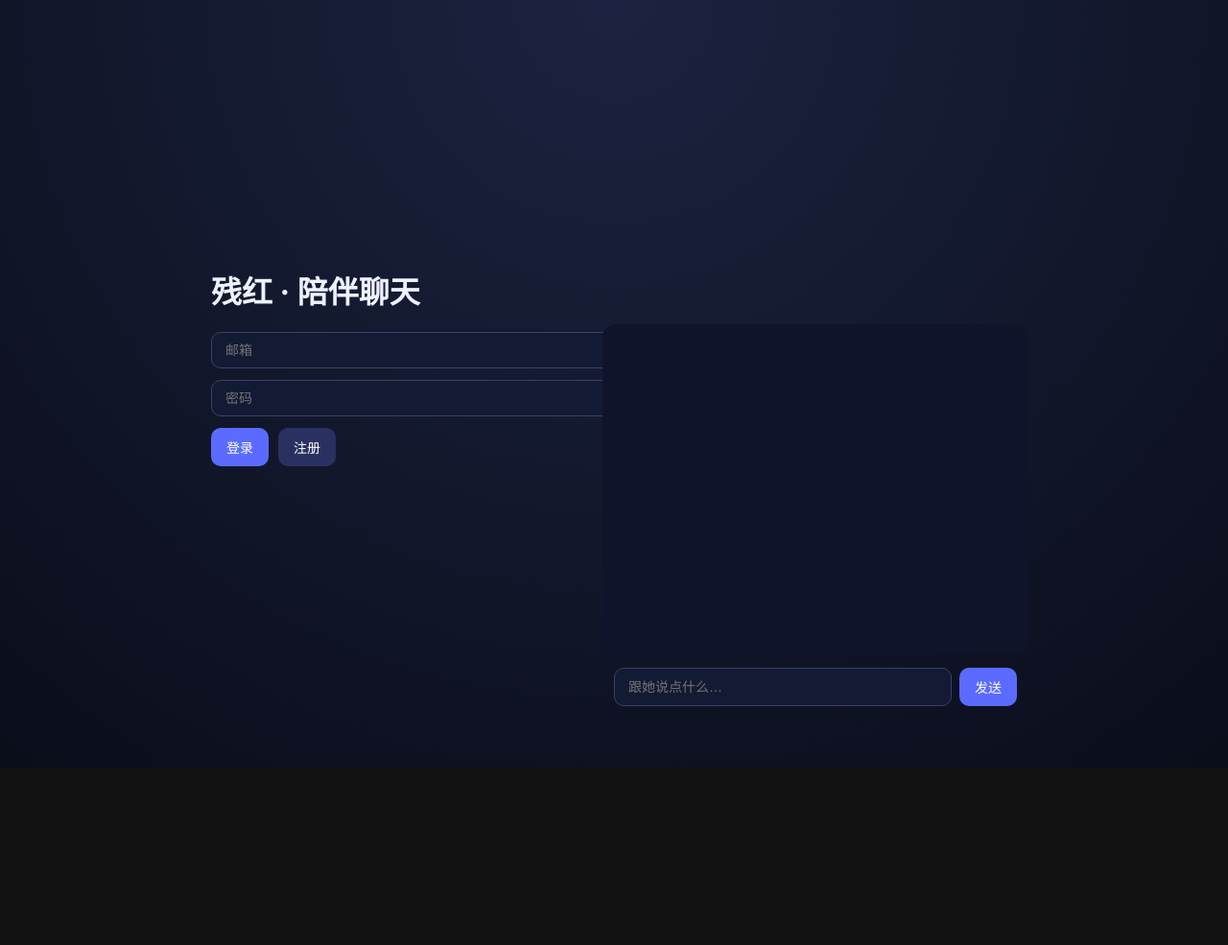
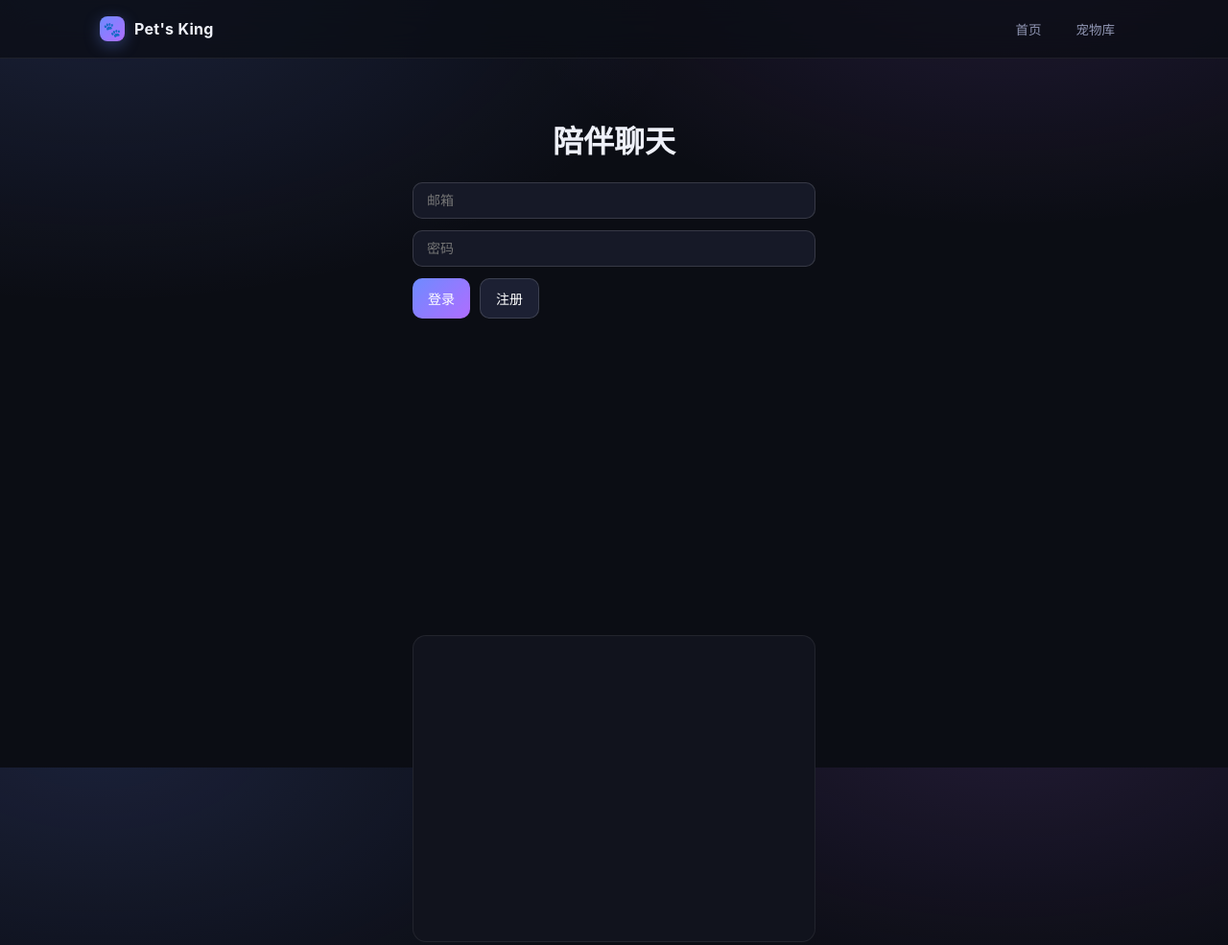
Before and after one commit to claw-works/petsking, a website with bundled scripts: page chat/index.html in a window 1280 px wide. Shown: the top 985 px of the page at 96% size. Before the commit the page ends 800 px from the top, so only its background shows below. Built offline with nearby package versions, Linux system fonts and the light colour scheme.

Commit message:
feat(chat): 加导航栏 + 配色对齐站点主题

```diff
--- a/chat/chat.css
+++ b/chat/chat.css
@@ -1,42 +1,76 @@
 :root {
   color-scheme: dark;
+  --bg:#0b0d14;
+  --bg-soft:#11131d;
+  --card:#161927;
+  --card-hi:#1c2033;
+  --line:rgba(255,255,255,0.07);
+  --line-hi:rgba(255,255,255,0.14);
+  --fg:#eef0f8;
+  --muted:#9096b3;
+  --muted-dim:#666c88;
+  --accent:#6d8bff;
+  --accent-2:#b06dff;
+  --accent-glow:rgba(109,139,255,0.35);
   font-family: -apple-system, "PingFang SC", sans-serif;
 }
+* { box-sizing: border-box; }
 body {
   margin: 0;
   min-height: 100vh;
-  display: flex;
-  align-items: center;
-  justify-content: center;
-  background: radial-gradient(circle at top, #1b2340, #0a0d1a);
-  color: #eef1ff;
+  background: var(--bg);
+  color: var(--fg);
+  background-image:
+    radial-gradient(900px 500px at 82% -8%, rgba(176,109,255,0.14), transparent 60%),
+    radial-gradient(1000px 560px at 8% -4%, rgba(109,139,255,0.16), transparent 62%);
+  background-attachment: fixed;
+}
+a { color: inherit; text-decoration: none; }
+.wrap { max-width: 1120px; margin: 0 auto; padding: 0 24px; }
+
+.nav { position: sticky; top: 0; z-index: 20;
+  backdrop-filter: blur(14px); -webkit-backdrop-filter: blur(14px);
+  background: rgba(11,13,20,0.72); border-bottom: 1px solid var(--line); }
+.nav .wrap { display: flex; align-items: center; justify-content: space-between; height: 60px; }
+.nav .brand { display: flex; align-items: center; gap: 10px; font-weight: 700; letter-spacing: .3px; }
+.nav .brand .dot { width: 26px; height: 26px; border-radius: 8px; display: grid; place-items: center; font-size: 15px;
+  background: linear-gradient(135deg, var(--accent), var(--accent-2)); box-shadow: 0 4px 16px var(--accent-glow); }
+.nav .links { display: flex; gap: 8px; align-items: center; }
+.nav .links a { padding: 7px 14px; border-radius: 9px; font-size: 13.5px; color: var(--muted); transition: .15s; }
+.nav .links a:hover { color: var(--fg); background: rgba(255,255,255,0.06); }
+
+main.wrap {
+  display: flex; flex-direction: column; align-items: center;
+  min-height: calc(100vh - 60px); justify-content: center; padding: 40px 24px;
 }
 .panel { width: min(420px, 92vw); }
 .panel.hidden { display: none; }
+#auth-title { text-align: center; }
 #auth-form { display: flex; flex-direction: column; gap: 12px; }
 #auth-form input {
-  padding: 10px 14px; border-radius: 10px; border: 1px solid #3a4066;
-  background: #131a33; color: #eef1ff; font-size: 14px;
+  padding: 10px 14px; border-radius: 10px; border: 1px solid var(--line-hi);
+  background: var(--card); color: var(--fg); font-size: 14px;
 }
 .auth-actions { display: flex; gap: 10px; }
 .auth-actions button, #chat-form button {
   padding: 10px 16px; border-radius: 10px; border: none; cursor: pointer;
-  background: #5b6bff; color: #fff; font-size: 14px;
+  background: linear-gradient(135deg, var(--accent), var(--accent-2)); color: #fff; font-size: 14px;
 }
-#register-btn { background: #2a3160; }
+#register-btn { background: var(--card-hi); border: 1px solid var(--line-hi); }
 .error { color: #ff8f9d; font-size: 13px; min-height: 18px; }
 
 #chat-panel { display: flex; flex-direction: column; align-items: center; gap: 14px; }
 #pet-mount { position: relative; width: 260px; height: 260px; }
 #chat-log {
   width: 100%; height: 320px; overflow-y: auto; padding: 12px;
-  background: #10142a; border-radius: 14px; display: flex; flex-direction: column; gap: 8px;
+  background: var(--bg-soft); border: 1px solid var(--line); border-radius: 14px;
+  display: flex; flex-direction: column; gap: 8px;
 }
 .msg { max-width: 80%; padding: 8px 12px; border-radius: 12px; font-size: 14px; line-height: 1.4; }
-.msg.user { align-self: flex-end; background: #5b6bff; color: #fff; }
-.msg.assistant { align-self: flex-start; background: #232a52; }
+.msg.user { align-self: flex-end; background: var(--accent); color: #fff; }
+.msg.assistant { align-self: flex-start; background: var(--card-hi); border: 1px solid var(--line); }
 #chat-form { display: flex; width: 100%; gap: 8px; }
 #chat-input {
-  flex: 1; padding: 10px 14px; border-radius: 10px; border: 1px solid #3a4066;
-  background: #131a33; color: #eef1ff; font-size: 14px;
+  flex: 1; padding: 10px 14px; border-radius: 10px; border: 1px solid var(--line-hi);
+  background: var(--card); color: var(--fg); font-size: 14px;
 }
--- a/chat/index.html
+++ b/chat/index.html
@@ -3,12 +3,23 @@
 <head>
 <meta charset="utf-8" />
 <meta name="viewport" content="width=device-width, initial-scale=1" />
-<title>残红 · 陪伴聊天</title>
+<title id="page-title">陪伴聊天 · Pet's King</title>
 <link rel="stylesheet" href="chat.css" />
 </head>
 <body>
+  <nav class="nav">
+    <div class="wrap">
+      <a class="brand" href="../index.html"><span class="dot">🐾</span> Pet's King</a>
+      <div class="links">
+        <a href="../index.html">首页</a>
+        <a href="../dashboard/">宠物库</a>
+      </div>
+    </div>
+  </nav>
+
+  <main class="wrap">
     <div id="auth-panel" class="panel">
-    <h1>残红 · 陪伴聊天</h1>
+      <h1 id="auth-title">陪伴聊天</h1>
       <form id="auth-form">
         <input id="email" type="email" placeholder="邮箱" required />
         <input id="password" type="password" placeholder="密码" required />
@@ -28,6 +39,7 @@
         <button type="submit">发送</button>
       </form>
     </div>
+  </main>
 
   <script type="module" src="chat.js"></script>
 </body>
```
Lines whose indentation alone changed are shown as unchanged.
